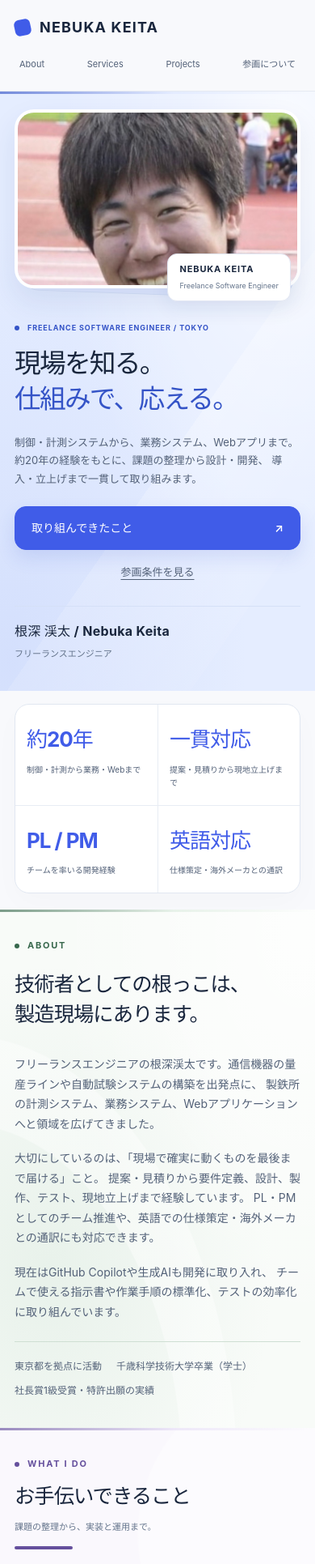
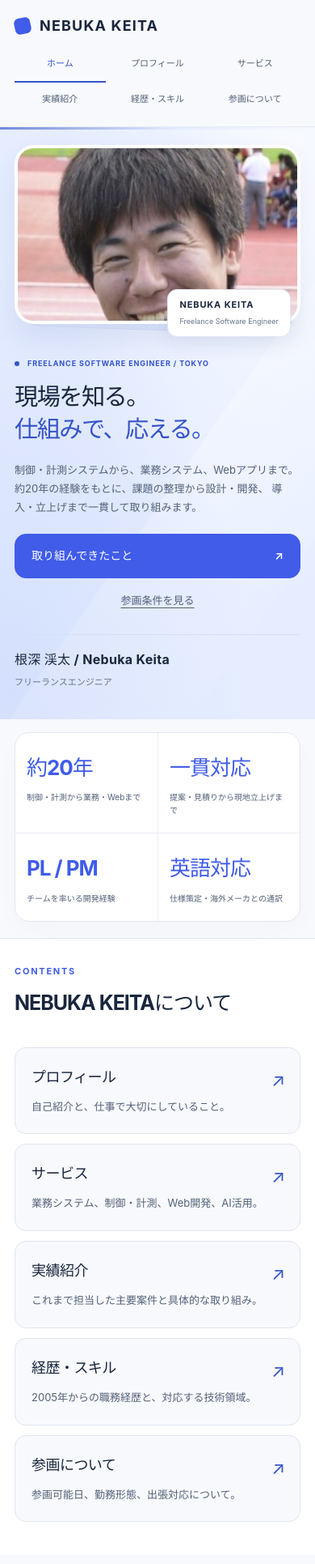
Before and after one commit to nebuka-radix/homepage, a Vue app: page / in a window 390 px wide. Shown: the top 1931 px of the page at 81% size. Built offline with nearby package versions, Linux system fonts and the light colour scheme.

Commit message:
サイトを目的別の複数ページ構成に変更

```diff
--- a/src/App.vue
+++ b/src/App.vue
@@ -264,14 +264,67 @@ const principles = [
   },
 ]
 
-usePageAnimations()
-
 useSceneColors()
 
 const profilePhotoFailed = createPhotoRef(false)
 const profilePhotoUrl = `${import.meta.env.BASE_URL}images/profile.jpg`
 
 useMobilePresentation()
+
+const corporateNavigation = [
+  { key: 'home', path: '', label: 'ホーム', summary: '' },
+  {
+    key: 'about',
+    path: 'about/',
+    label: 'プロフィール',
+    summary: '自己紹介と、仕事で大切にしていること。',
+  },
+  {
+    key: 'services',
+    path: 'services/',
+    label: 'サービス',
+    summary: '業務システム、制御・計測、Web開発、AI活用。',
+  },
+  {
+    key: 'projects',
+    path: 'projects/',
+    label: '実績紹介',
+    summary: 'これまで担当した主要案件と具体的な取り組み。',
+  },
+  {
+    key: 'career',
+    path: 'career/',
+    label: '経歴・スキル',
+    summary: '2005年からの職務経歴と、対応する技術領域。',
+  },
+  {
+    key: 'availability',
+    path: 'availability/',
+    label: '参画について',
+    summary: '参画可能日、勤務形態、出張対応について。',
+  },
+]
+
+const siteBasePath = import.meta.env.BASE_URL
+const relativePagePath = window.location.pathname.startsWith(siteBasePath)
+  ? window.location.pathname.slice(siteBasePath.length)
+  : ''
+
+const pageSegment = relativePagePath
+  .replace(/index.html$/, '')
+  .split('/')
+  .filter(Boolean)[0] ?? ''
+
+const currentPage =
+  corporateNavigation.find((item) => item.path === `${pageSegment}/`)?.key
+  ?? 'home'
+
+const currentPageLabel =
+  corporateNavigation.find((item) => item.key === currentPage)?.label
+  ?? 'ホーム'
+
+
+if (currentPage === 'home') usePageAnimations()
 </script>
 
 <template>
@@ -287,17 +340,32 @@ useMobilePresentation()
           <span class="brand-mark" aria-hidden="true"></span>
           NEBUKA KEITA
         </a>
-        <nav class="navigation" aria-label="メインナビゲーション">
-          <a href="#about">About</a>
-          <a href="#services">Services</a>
-          <a href="#projects">Projects</a>
-          <a href="#availability">参画について</a>
+
+        <nav class="navigation corporate-navigation" aria-label="メインナビゲーション">
+          <a
+            v-for="item in corporateNavigation"
+            :key="item.key"
+            :href="siteBasePath + item.path"
+            :aria-current="currentPage === item.key ? 'page' : undefined"
+          >
+            {{ item.label }}
+          </a>
         </nav>
       </div>
     </header>
 
     <v-main id="main-content" tabindex="-1">
-      <section class="scene-section" aria-labelledby="hero-title" data-scene="hero">
+      <nav
+        v-if="currentPage !== 'home'"
+        class="page-width corporate-breadcrumb"
+        aria-label="パンくずリスト"
+      >
+        <a :href="siteBasePath">ホーム</a>
+        <span aria-hidden="true">/</span>
+        <span aria-current="page">{{ currentPageLabel }}</span>
+      </nav>
+
+      <section v-if="currentPage === 'home'" class="scene-section" aria-labelledby="hero-title" data-scene="hero">
         <div class="page-width hero">
         <div class="hero-copy">
           <p class="eyebrow">FREELANCE SOFTWARE ENGINEER / TOKYO</p>
@@ -311,10 +379,10 @@ useMobilePresentation()
             導入・立上げまで一貫して取り組みます。
           </p>
           <div class="hero-actions">
-            <a class="primary-link" href="#projects">
+            <a class="primary-link" :href="siteBasePath + 'projects/'">
               取り組んできたこと <span aria-hidden="true">↗</span>
             </a>
-            <a class="secondary-link" href="#availability">参画条件を見る</a>
+            <a class="secondary-link" :href="siteBasePath + 'availability/'">参画条件を見る</a>
           </div>
           <div class="hero-signature">
             <span class="signature-name">根深 渓太 / Nebuka Keita</span>
@@ -360,14 +428,14 @@ useMobilePresentation()
         </div>
       </section>
 
-      <div class="page-width highlight-grid" aria-label="経験と対応領域">
+      <div v-if="currentPage === 'home'" class="page-width highlight-grid" aria-label="経験と対応領域">
         <div v-for="item in highlights" :key="item.value" class="highlight-item">
           <span class="highlight-value">{{ item.value }}</span>
           <span class="highlight-label">{{ item.label }}</span>
         </div>
       </div>
 
-      <section id="about" class="about-section section-anchor scene-section" aria-labelledby="about-title" data-scene="about">
+      <section v-if="currentPage === 'about'" id="about" class="about-section section-anchor scene-section" aria-labelledby="about-title" data-scene="about">
         <div class="page-width about-layout">
           <div>
             <p class="eyebrow">ABOUT</p>
@@ -396,7 +464,7 @@ useMobilePresentation()
         </div>
       </section>
 
-      <section id="services" class="section-anchor scene-section" aria-labelledby="services-title" data-scene="services">
+      <section v-if="currentPage === 'services'" id="services" class="section-anchor scene-section" aria-labelledby="services-title" data-scene="services">
         <div class="page-width">
         <div class="section-heading">
           <div>
@@ -419,7 +487,7 @@ useMobilePresentation()
         </div>
       </section>
 
-      <section id="projects" class="projects-section section-anchor scene-section" aria-labelledby="projects-title" data-scene="projects">
+      <section v-if="currentPage === 'projects'" id="projects" class="projects-section section-anchor scene-section" aria-labelledby="projects-title" data-scene="projects">
         <div class="page-width">
           <div class="section-heading">
             <div>
@@ -453,7 +521,7 @@ useMobilePresentation()
         </div>
       </section>
 
-      <section
+      <section v-if="currentPage === 'career'"
         class="scene-section section-anchor"
         aria-labelledby="career-title"
         data-scene="career"
@@ -512,7 +580,7 @@ useMobilePresentation()
         </div>
       </section>
 
-      <section class="technology-section scene-section" aria-labelledby="skills-title" data-scene="skills">
+      <section v-if="currentPage === 'career'" class="technology-section scene-section" aria-labelledby="skills-title" data-scene="skills">
         <div class="page-width">
           <div class="section-heading">
             <div>
@@ -535,7 +603,7 @@ useMobilePresentation()
         </div>
       </section>
 
-      <section class="scene-section" aria-labelledby="approach-title" data-scene="approach">
+      <section v-if="currentPage === 'about'" class="scene-section" aria-labelledby="approach-title" data-scene="approach">
         <div class="page-width">
         <div class="section-heading">
           <div>
@@ -554,7 +622,7 @@ useMobilePresentation()
         </div>
       </section>
 
-      <section id="availability" class="availability-section section-anchor scene-section" aria-labelledby="availability-title" data-scene="availability">
+      <section v-if="currentPage === 'availability'" id="availability" class="availability-section section-anchor scene-section" aria-labelledby="availability-title" data-scene="availability">
         <div class="page-width availability-layout">
           <div>
             <p class="eyebrow">AVAILABILITY</p>
@@ -580,6 +648,35 @@ useMobilePresentation()
           </dl>
         </div>
       </section>
+
+      <section
+        v-if="currentPage === 'home'"
+        class="corporate-directory"
+        aria-labelledby="directory-title"
+      >
+        <div class="page-width">
+          <div class="section-heading">
+            <div>
+              <p class="eyebrow">CONTENTS</p>
+              <h2 id="directory-title">NEBUKA KEITAについて</h2>
+            </div>
+          </div>
+
+          <div class="corporate-directory-grid">
+            <template v-for="item in corporateNavigation" :key="item.key">
+              <a
+                v-if="item.key !== 'home'"
+                class="corporate-directory-card"
+                :href="siteBasePath + item.path"
+              >
+                <h3>{{ item.label }}</h3>
+                <p>{{ item.summary }}</p>
+                <span class="directory-arrow" aria-hidden="true">↗</span>
+              </a>
+            </template>
+          </div>
+        </div>
+      </section>
     </v-main>
 
     <footer class="site-footer">
--- a/src/styles/main.css
+++ b/src/styles/main.css
@@ -1889,3 +1889,147 @@ h3,
 }
 
 /* abstract-scene-backgrounds:end */
+
+
+/* corporate-site-layout */
+
+.header-inner {
+  min-height: 92px;
+  flex-wrap: wrap;
+  padding-block: 18px;
+}
+
+.corporate-navigation {
+  flex-wrap: wrap;
+  gap: 8px 22px;
+}
+
+.corporate-navigation a {
+  min-height: 44px;
+  display: inline-flex;
+  align-items: center;
+  border-bottom: 2px solid transparent;
+  font-size: 12px;
+}
+
+.corporate-navigation a[aria-current="page"] {
+  border-bottom-color: #3554c7;
+  color: #3554c7;
+}
+
+.corporate-breadcrumb {
+  display: flex;
+  align-items: center;
+  flex-wrap: wrap;
+  gap: 12px;
+  padding-block: 18px;
+  color: #64748b;
+  font-size: 11px;
+}
+
+.corporate-breadcrumb a {
+  text-underline-offset: 4px;
+}
+
+.corporate-directory {
+  padding-block: 40px 56px;
+  border-top: 1px solid #e1e7f1;
+  background: #fff;
+}
+
+.corporate-directory-grid {
+  display: grid;
+  grid-template-columns: repeat(3, minmax(0, 1fr));
+  gap: 18px;
+}
+
+.corporate-directory-card {
+  position: relative;
+  display: block;
+  padding: 26px 26px 44px;
+  border: 1px solid #dfe5ef;
+  border-radius: 14px;
+  background: #f8f9fc;
+  text-decoration: none;
+}
+
+.corporate-directory-card:hover {
+  border-color: #8094dc;
+  background: #f0f4ff;
+}
+
+.corporate-directory-card h3 {
+  font-size: 18px;
+}
+
+.corporate-directory-card p {
+  margin-top: 12px;
+  color: #536178;
+  font-size: 13px;
+  line-height: 1.75;
+}
+
+.directory-arrow {
+  position: absolute;
+  right: 22px;
+  bottom: 16px;
+  color: #3554c7;
+  font-size: 22px;
+}
+
+@media (max-width: 960px) {
+  .corporate-directory-grid {
+    grid-template-columns: repeat(2, minmax(0, 1fr));
+  }
+}
+
+@media (max-width: 700px) {
+  .header-inner {
+    gap: 10px;
+    padding-block: 16px 10px;
+  }
+
+  .corporate-navigation {
+    display: grid;
+    grid-template-columns: repeat(3, minmax(0, 1fr));
+    width: 100%;
+    gap: 0 8px;
+  }
+
+  .corporate-navigation a {
+    justify-content: center;
+    font-size: 11px;
+  }
+
+  .corporate-breadcrumb {
+    padding-block: 14px;
+  }
+
+  /* 過度なLP風の強調を抑え、情報への導線を優先 */
+  .hero h1 {
+    font-size: clamp(29px, 7.5vw, 38px);
+  }
+
+  .hero-actions .primary-link {
+    box-shadow: none;
+  }
+
+  .corporate-directory {
+    padding-block: 32px 40px;
+  }
+
+  .corporate-directory-grid {
+    grid-template-columns: 1fr;
+    gap: 12px;
+  }
+
+  .corporate-directory-card {
+    padding: 22px 44px 22px 20px;
+  }
+
+  .directory-arrow {
+    right: 18px;
+    top: 20px;
+    bottom: auto;
+  }
+}
--- a/vite.config.ts
+++ b/vite.config.ts
@@ -1,7 +1,22 @@
 import { defineConfig } from 'vite'
 import vue from '@vitejs/plugin-vue'
+
+const entry = (path: string) =>
+  decodeURIComponent(new URL(path, import.meta.url).pathname)
 
 export default defineConfig({
   base: '/homepage/',
   plugins: [vue()],
+  build: {
+    rollupOptions: {
+      input: {
+        home: entry('./index.html'),
+        about: entry('./about/index.html'),
+        services: entry('./services/index.html'),
+        projects: entry('./projects/index.html'),
+        career: entry('./career/index.html'),
+        availability: entry('./availability/index.html'),
+      },
+    },
+  },
 })
```
Also changed, not shown: about/index.html (added, +14 -0 lines), availability/index.html (added, +14 -0 lines), career/index.html (added, +14 -0 lines), projects/index.html (added, +14 -0 lines), services/index.html (added, +14 -0 lines).
